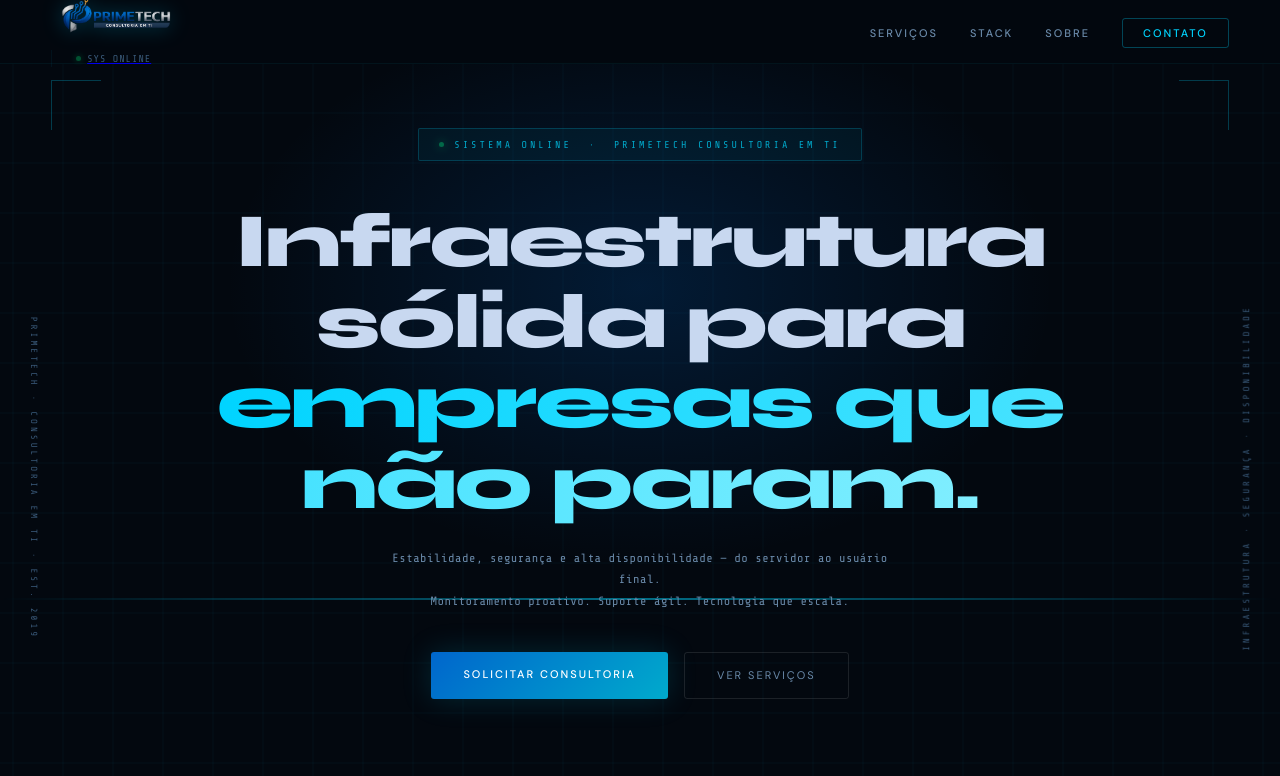
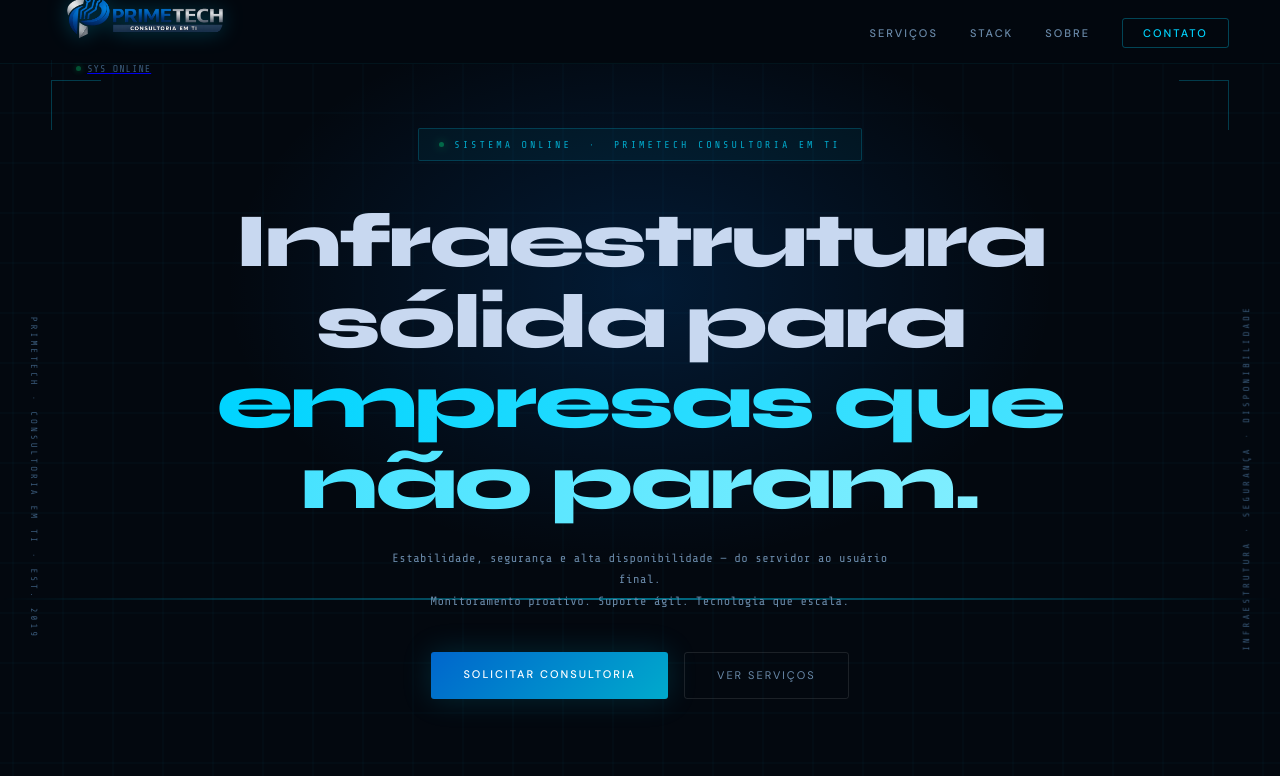
Before and after one commit to andrelcezar/primetech, a plain HTML site: page index.html in a window 1280 px wide. Shown: the top 776 px of the page. Drawn offline with nearby package versions, Linux system fonts and the light colour scheme.

Commit message:
Update index.html

```diff
--- a/index.html
+++ b/index.html
@@ -57,7 +57,7 @@
 .nav-left{display:flex;align-items:center;gap:2rem}
 
 .nav-logo img{
-  height:45px;width:auto;
+  height:65px;width:auto;
   filter:drop-shadow(0 0 10px rgba(0,212,255,0.3));
 }
 
```
